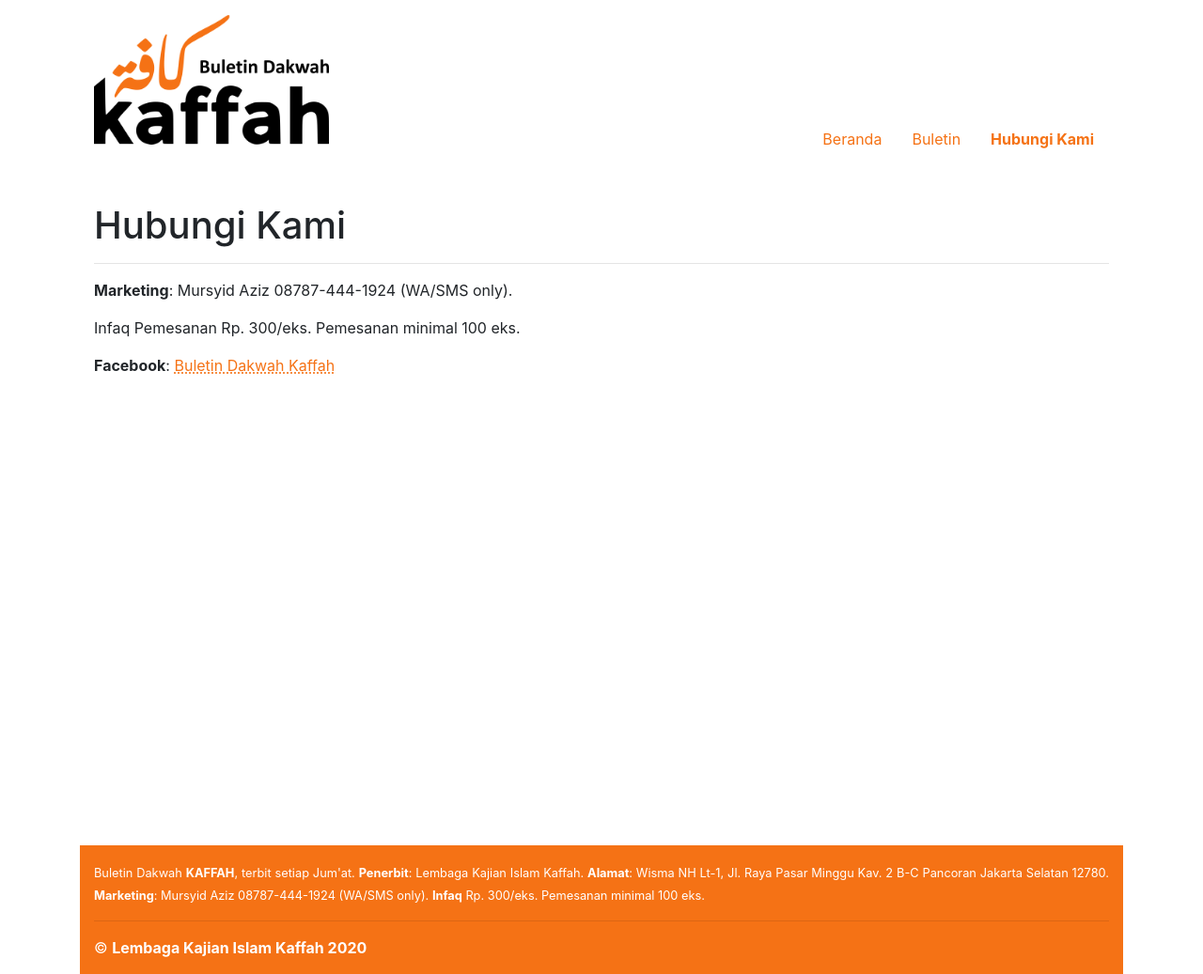
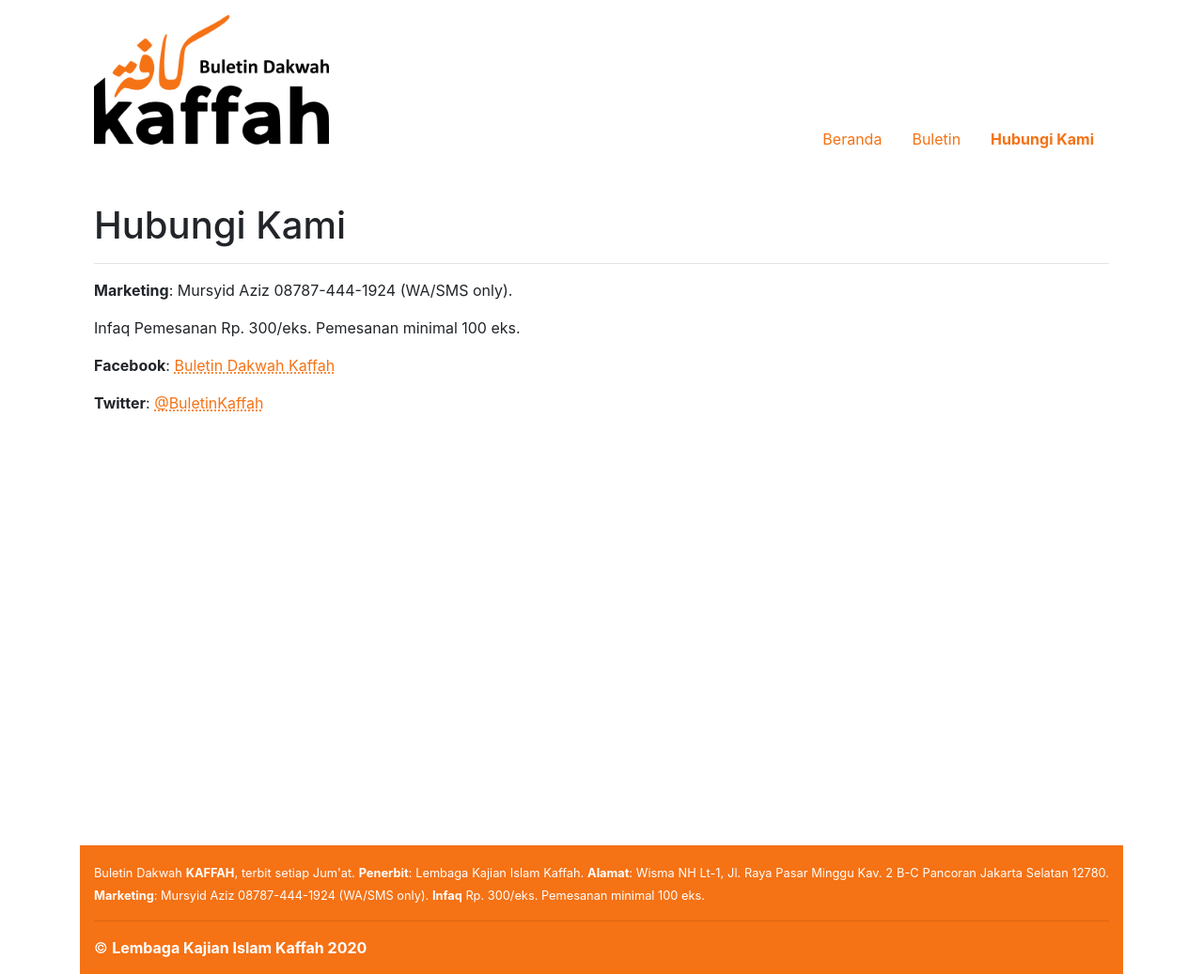
Before and after one commit to bandithijo/buletin-dakwah-kaffah, a Jekyll site: the page built from pages/kontak.md, in a window 1280 px wide. Shown: the whole page at 94% size. Built offline with Jekyll 4.4.1, drawn with Linux system fonts in a browser that asks for light colours; nearby versions of some CDN libraries.

Commit message:
Menambahkan Twitter path pada halaman hubungi kami

```diff
--- a/pages/kontak.md
+++ b/pages/kontak.md
@@ -9,3 +9,5 @@
 Infaq Pemesanan Rp. 300/eks. Pemesanan minimal 100 eks.
 
 **Facebook**: [Buletin Dakwah Kaffah](https://facebook.com/{{ site.facebook_username }}){:target="_blank"}
+
+**Twitter**: [@BuletinKaffah](https://twitter.com/{{ site.twitter_username }}){:target="_blank"}
```
